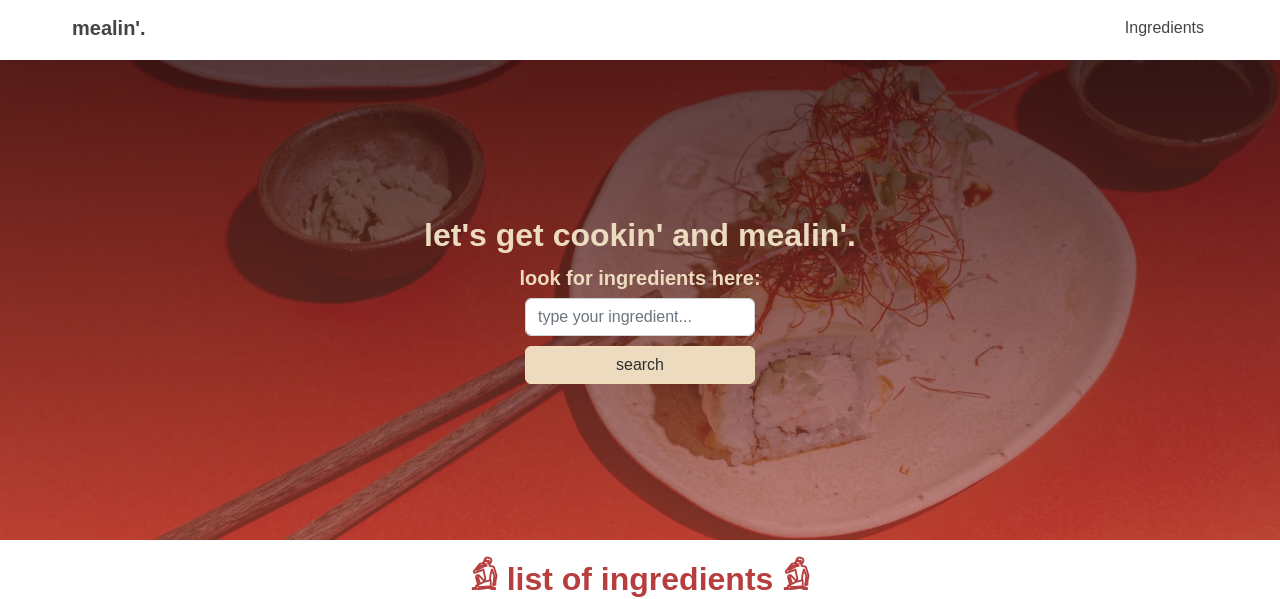
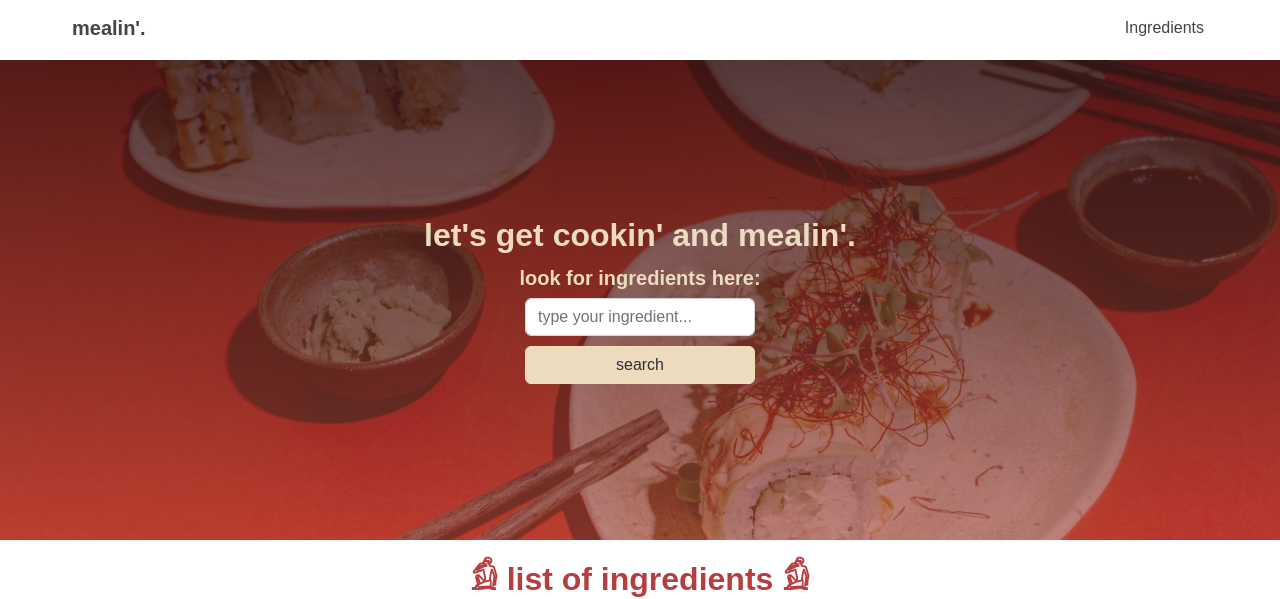
Before and after one commit to safirapm/cmlabs-frontend-fulltime-test, a React (Create React App) app: page / in a window 1280 px wide. Shown: the top 599 px of the page. Built offline with nearby package versions, Linux system fonts and the light colour scheme; no server answers; a web font is replaced by a local one.

Commit message:
edit background header

```diff
--- a/src/pages/IngredientsList/IngredientsList.css
+++ b/src/pages/IngredientsList/IngredientsList.css
@@ -28,9 +28,8 @@
     align-items: center;
 
     max-width: 100%;
-    background-position: bottom;
+    background-position: center;
     background-repeat: no-repeat;
-    background-attachment:fixed;
     background-size:cover;
     background-image: linear-gradient(#3a1414cb, #bc493a90),url("../../img/pic-1.webp");
 }
```
